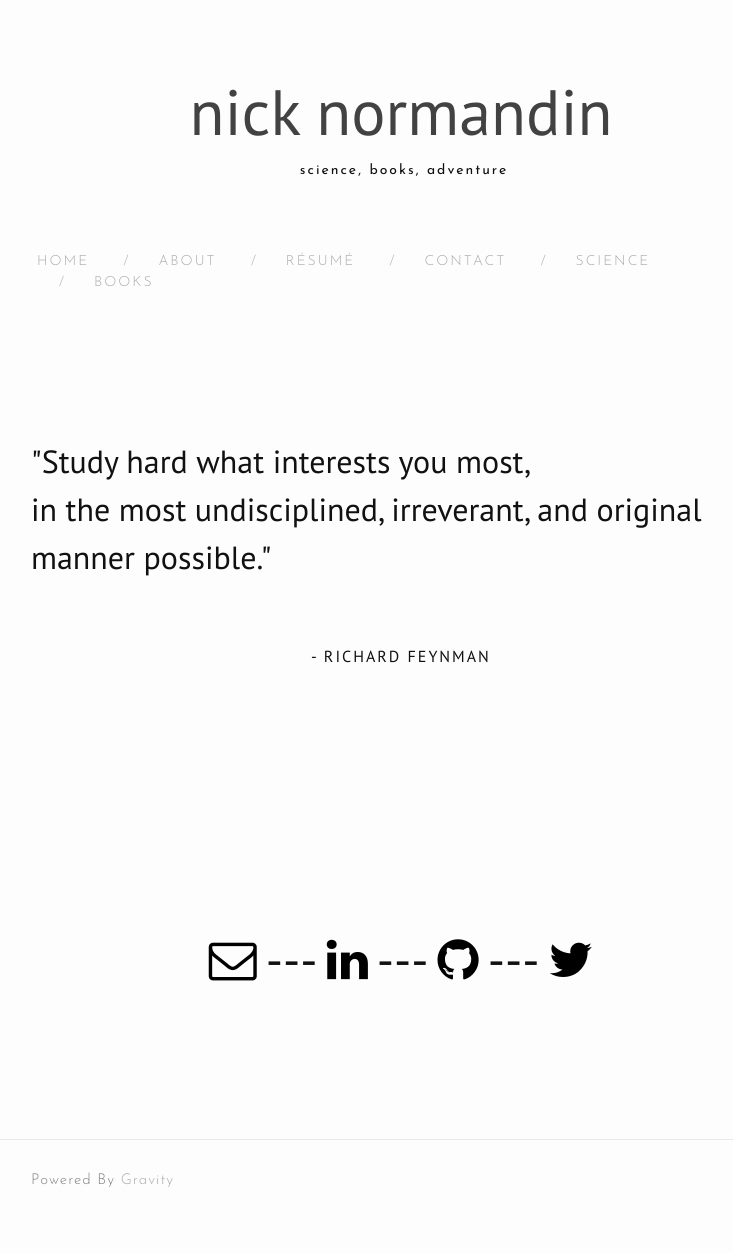
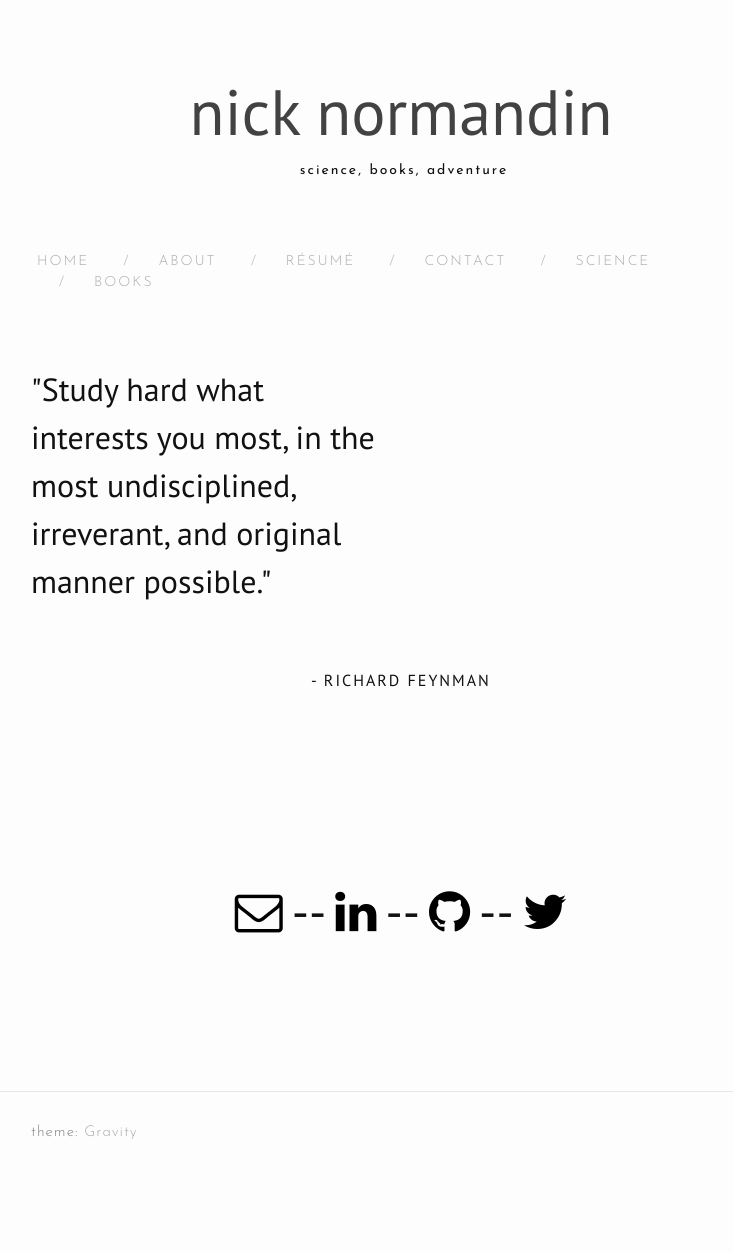
Before and after one commit to nnormandin/nnormandin.github.io, a Jekyll site: the page built from index.html, in a window 1280 px wide. Shown: the whole page, without its empty margins (239-972 px from the left). Built offline with Jekyll 4.4.1, drawn with Linux system fonts in a browser that asks for light colours; nearby versions of some CDN libraries; the list of posts is cut into pages by our own code; after the commit the page ends 1205 px from its top, so only the background shows below that.

Commit message:
update, start post

```diff
--- a/Gemfile
+++ b/Gemfile
@@ -1,2 +1,3 @@
 source 'https://rubygems.org'
 gem 'github-pages', group: :jekyll_plugins
+gem 'jekyll-jupyter-notebook'
--- a/_includes/footer.html
+++ b/_includes/footer.html
@@ -6,7 +6,7 @@
     <div class="footer-col-wrapper">
       <div class="footer-col footer-col-1">
         <ul class="contact-list footer-content">
-          <li>Powered By <a href="http://github.com/hemangsk/Gravity">Gravity</a></li>
+          <li>theme: <a href="http://github.com/hemangsk/Gravity">Gravity</a></li>
 
         </ul>
       </div>
--- a/_layouts/archive.html
+++ b/_layouts/archive.html
@@ -18,9 +18,7 @@
   <br>
   <div class="postTitle">
   <a class='postLink' href="{{site.url}}{{site.baseurl}}{{post.url}}">{{post.title}}</a>
-  </div>
-  <div class="postExt">
-    {{post.excerpt}}
+  <br>
   </div>
 </div>
 {% endif %}
--- a/css/style.scss
+++ b/css/style.scss
@@ -682,7 +682,7 @@
   margin-bottom: $spacing-unit;
   padding-bottom: 3em !important;
   p {
-    font-size: 1.5rem;
+    font-size: 1.1rem;
   }
   h2 {
     font-size: 32px;
--- a/index.html
+++ b/index.html
@@ -1,32 +1,30 @@
 ---
 layout: default
 ---
-<br><br><br><br><br><br>
-<div class="archiveIntro">
+<br><br><br>
+<div style="width:350px">
 	<p style="font-size:200%" align="left">
-		"Study hard what interests you most,<br>
-		in the most undisciplined, irreverant, and original <br>
-		manner possible."<br>
+		"Study hard what interests you most, in the most undisciplined, irreverant, and original manner possible."
 	</p>
 </div>
 <br><br>
 <center><p><span class="manual"> - Richard Feynman</span></p></center>
-<br><br><br><br><br><br><br>
+<br><br><br><br>
 <div>
 <center>
 <font size = "10">
 <br>
 <a href="mailto:nicholas.e.normandin@gmail.com">
 <i class="fa fa-envelope-o" style ="color: #000000"></i>
-</a> ---
+</a> --
 <a href="https://www.linkedin.com/in/nicholasnormandin/" style ="color: #000000">
 <i class="fa fa-linkedin" style ="color: #000000"></i>
-</a> ---
+</a> --
 
 <a href="https://github.com/nnormandin" style ="color: #000000">
 <i class="fa fa-github" style ="color: #000000"></i>
 </a>
----
+--
 <a href="https://twitter.com/nicknormandin" style ="color: #000000">
 <i class="fa fa-twitter" style ="color: #000000"></i>
 </a>
```
Also changed, not shown: _posts/2017-02-15-discovery.md (deleted, +0 -7 lines), _posts/2017-07-01-yellowfin.md (added, +10 -0 lines), contact.md (+6 -2 lines), science.md (line endings or trailing spaces), 1 other file.
